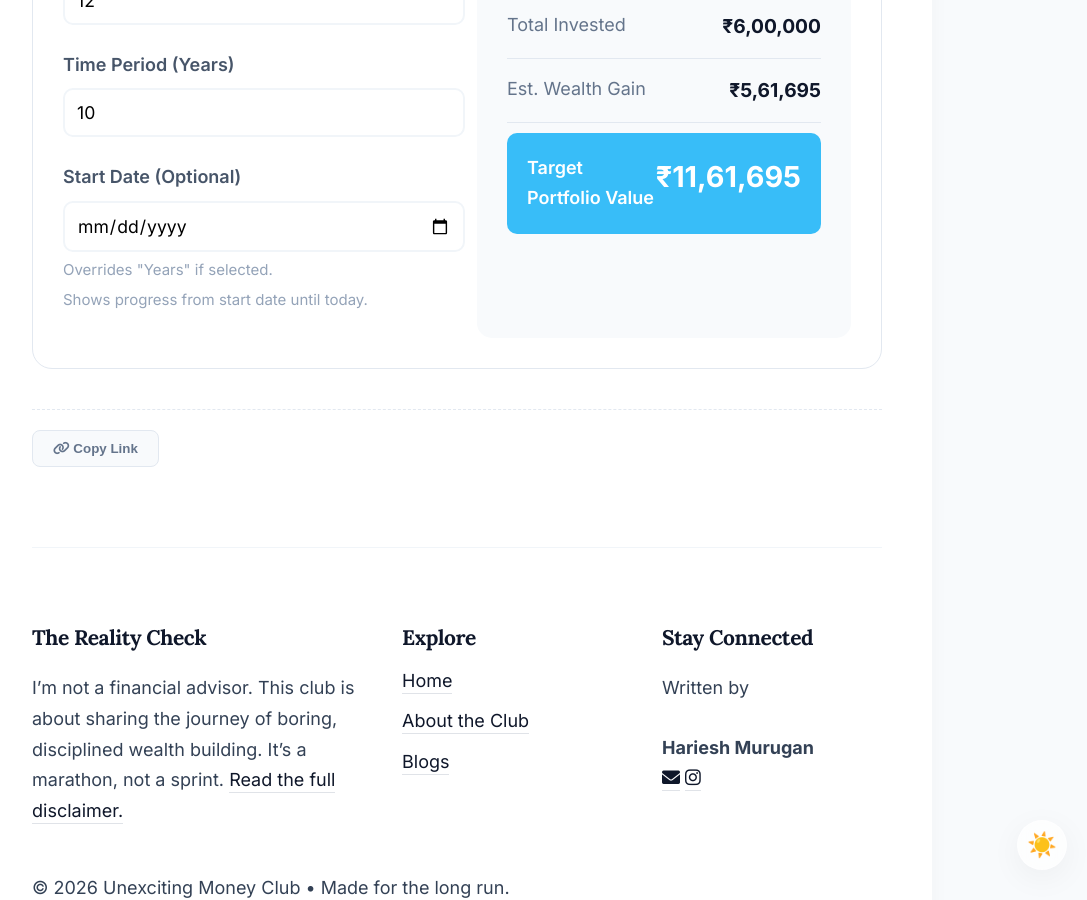
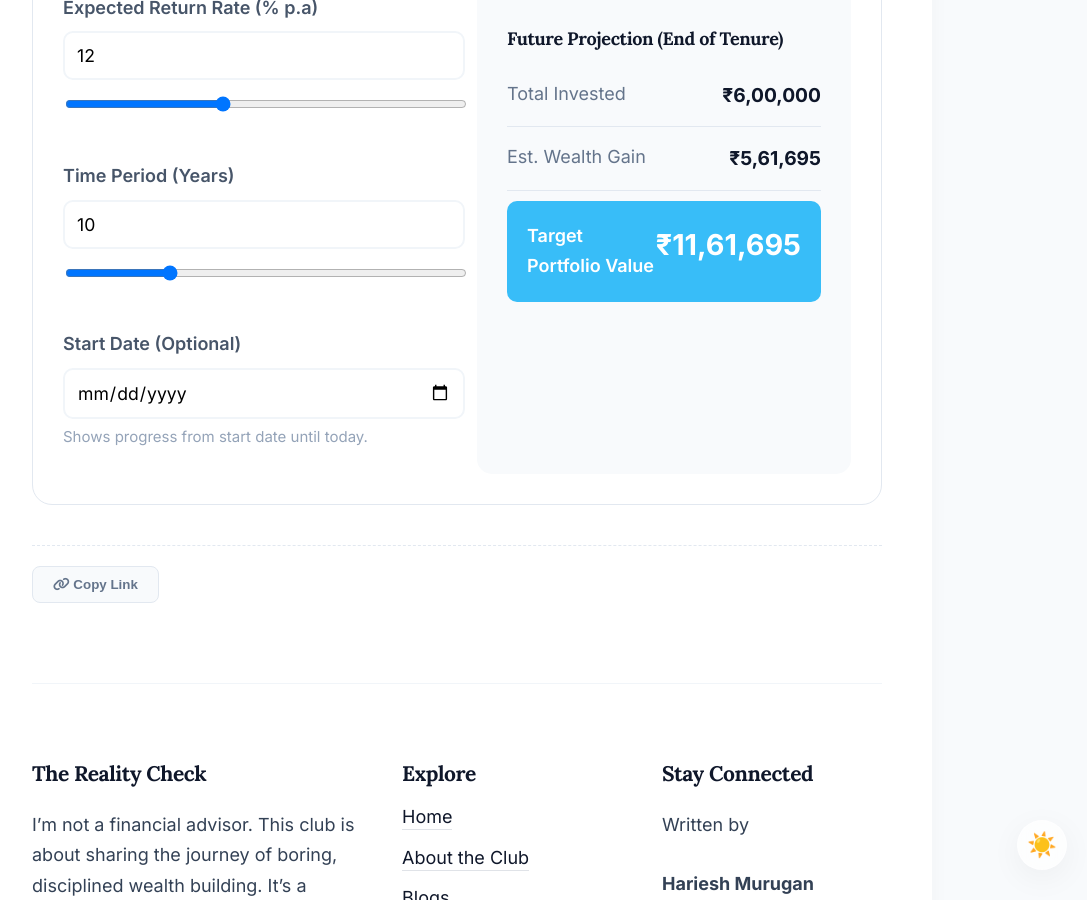
Before and after one commit to HarieshMK/HarieshMK.github.io, a Jekyll site: the page built from calculators/sip.md, in a window 1280 px wide and 900 px high, scrolled down 729 px. Shown: the whole window, without its empty margins (183-1270 px from the left). Built offline with Jekyll 4.4.1, drawn with Linux system fonts in a browser that asks for light colours.

Commit message:
Update sip.md

```diff
--- a/calculators/sip.md
+++ b/calculators/sip.md
@@ -10,53 +10,62 @@ Estimate the wealth you can create through monthly Systematic Investment Plans.
 <div class="calculator-container">
   <div class="calc-inputs">
     <div class="input-group">
-      <label>Monthly Investment (₹)</label>
-      <input type="number" id="monthly-sip" value="5000" step="500">
+      <div class="label-row">
+        <label>Monthly Investment (₹)</label>
+        <input type="number" id="monthly-sip" value="5000">
+      </div>
+      <input type="range" id="monthly-sip-slider" min="500" max="100000" step="500" value="5000" class="slider">
     </div>
 
     <div class="input-group">
-      <label>Expected Return Rate (% p.a)</label>
-      <input type="number" id="return-rate" value="12" step="0.5">
+      <div class="label-row">
+        <label>Expected Return Rate (% p.a)</label>
+        <input type="number" id="return-rate" value="12">
+      </div>
+      <input type="range" id="return-rate-slider" min="1" max="30" step="0.5" value="12" class="slider">
     </div>
 
     <div class="input-group">
-      <label>Time Period (Years)</label>
-      <input type="number" id="years" value="10">
+      <div class="label-row">
+        <label>Time Period (Years)</label>
+        <input type="number" id="years" value="10">
+      </div>
+      <input type="range" id="years-slider" min="1" max="40" step="1" value="10" class="slider">
     </div>
 
     <div class="input-group">
       <label>Start Date (Optional)</label>
       <input type="date" id="start-date">
-      <small style="display: block; margin-top: 5px; color: #94a3b8;">Overrides "Years" if selected.</small>
       <small style="display: block; margin-top: 5px; color: #94a3b8;">Shows progress from start date until today.</small>
     </div>
   </div>
 
- <div class="calc-results">
-  <div id="current-progress" style="display: none; margin-bottom: 20px; padding-bottom: 20px; border-bottom: 2px dashed #e2e8f0;">
-    <h4 class="input-header">Current Progress (Until Today)</h4>
+  <div class="calc-results">
+    <div id="current-progress" style="display: none; margin-bottom: 20px; padding-bottom: 20px; border-bottom: 2px dashed #e2e8f0;">
+      <h4 class="input-header">Current Progress (Until Today)</h4>
+      <div class="result-item">
+        <span>Duration Completed</span>
+        <strong id="completed-tenure">0y 0m</strong>
+      </div>
+      <div class="result-item">
+        <span>Projected Value Today</span>
+        <strong id="value-today" style="color: #0f172a;">₹0</strong>
+      </div>
+    </div>
+
+    <h4 class="input-header">Future Projection (End of Tenure)</h4>
     <div class="result-item">
-      <span>Duration Completed</span>
-      <strong id="completed-tenure">0y 0m</strong>
+      <span>Total Invested</span>
+      <strong id="total-invested">₹0</strong>
     </div>
     <div class="result-item">
-      <span>Projected Value Today</span>
-      <strong id="value-today" style="color: #0f172a;">₹0</strong>
+      <span>Est. Wealth Gain</span>
+      <strong id="total-returns">₹0</strong>
     </div>
-  </div>
-
-  <h4 class="input-header">Future Projection (End of Tenure)</h4>
-  <div class="result-item">
-    <span>Total Invested</span>
-    <strong id="total-invested">₹0</strong>
-  </div>
-  <div class="result-item">
-    <span>Est. Wealth Gain</span>
-    <strong id="total-returns">₹0</strong>
-  </div>
-  <div class="result-item highlight">
-    <span>Target Portfolio Value</span>
-    <strong id="total-value">₹0</strong>
+    <div class="result-item highlight">
+      <span>Target Portfolio Value</span>
+      <strong id="total-value">₹0</strong>
+    </div>
   </div>
 </div>
 
```
